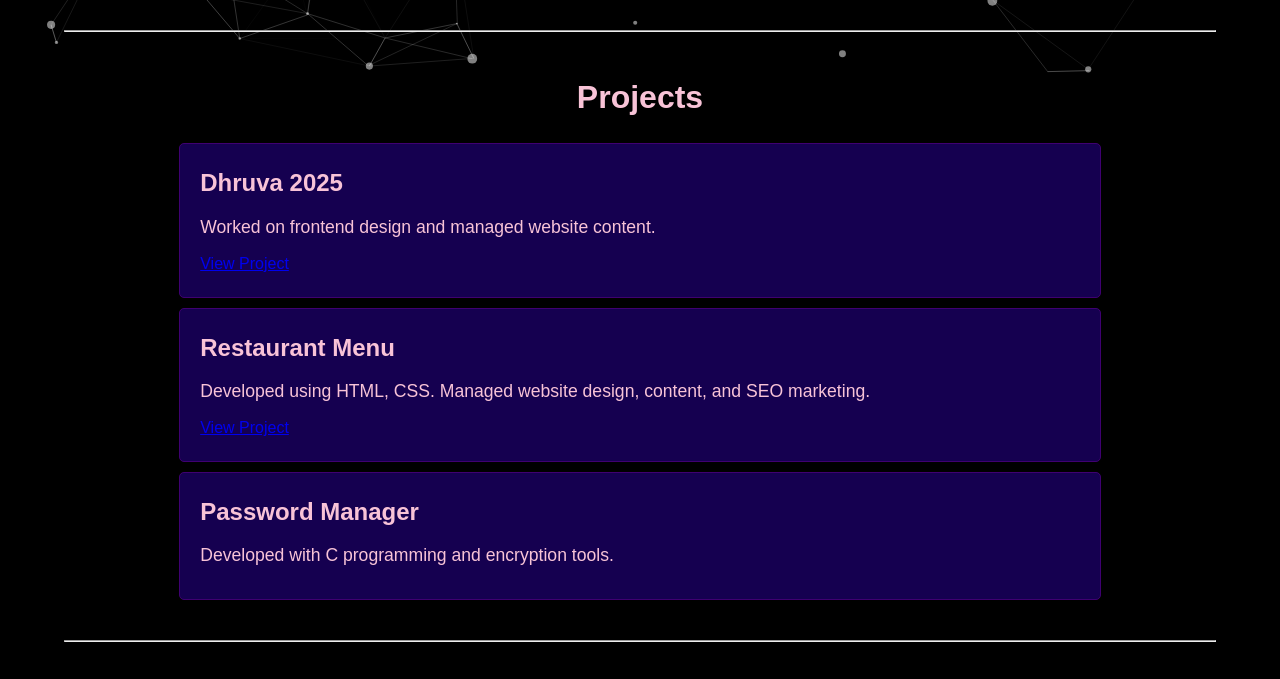
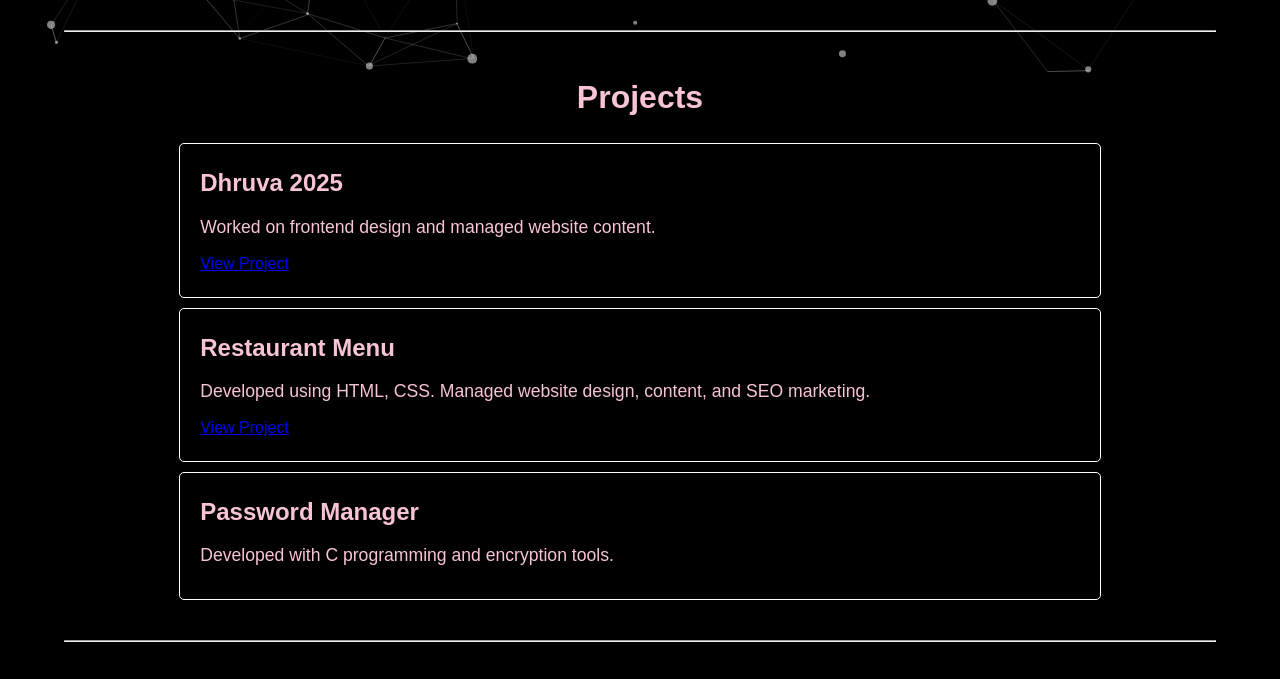
Before and after one commit to karthik-kiran-29/Portfolio, a plain HTML site: page index.html in a window 1280 px wide. Shown: the part 721-1400 px from the top of the page. Drawn offline with Linux system fonts and the light colour scheme.

Commit message:
Changed the projects section

```diff
--- a/index.css
+++ b/index.css
@@ -122,8 +122,7 @@ body {
 }
 
 .project-card {
-    background-color: var(--secondary);
-    border: 1px solid var(--third);
+    border: 1px solid #fff;
     padding: 20px;
     margin: 10px 0;
     border-radius: 5px;
```
